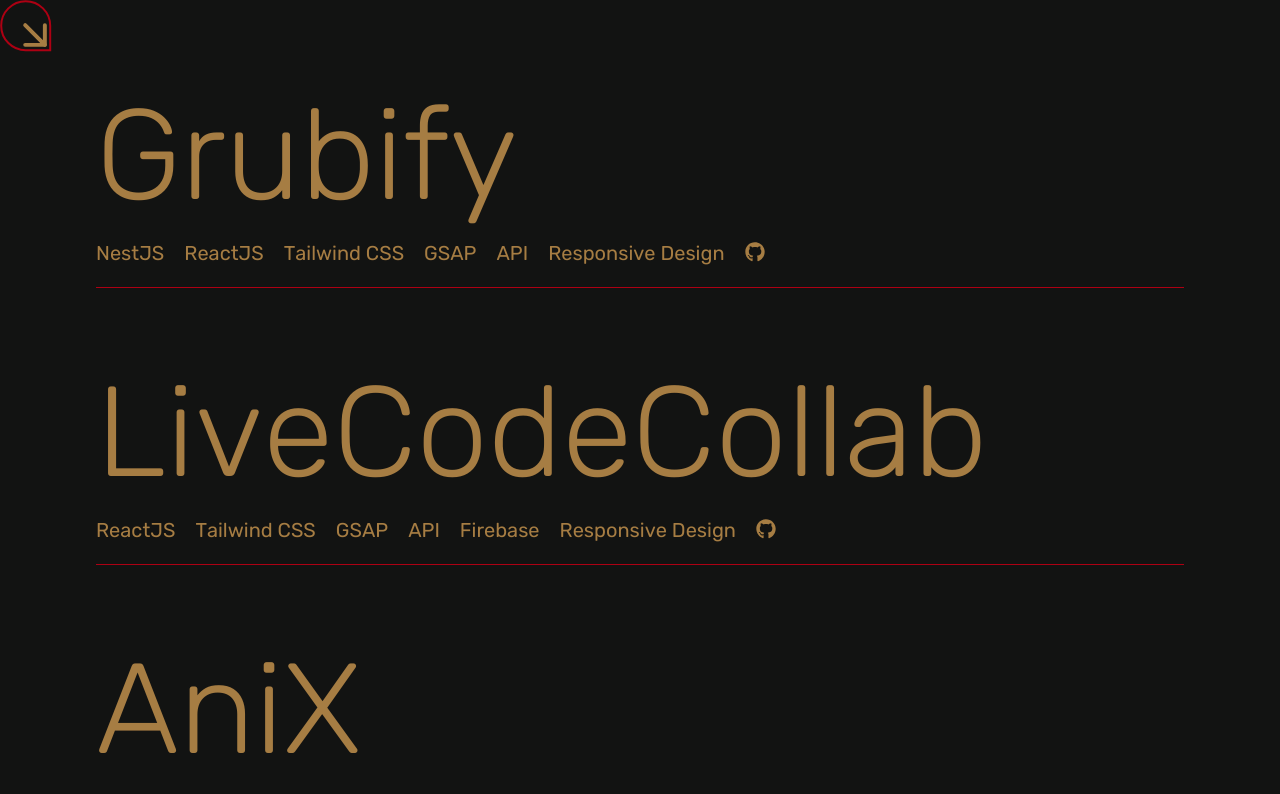
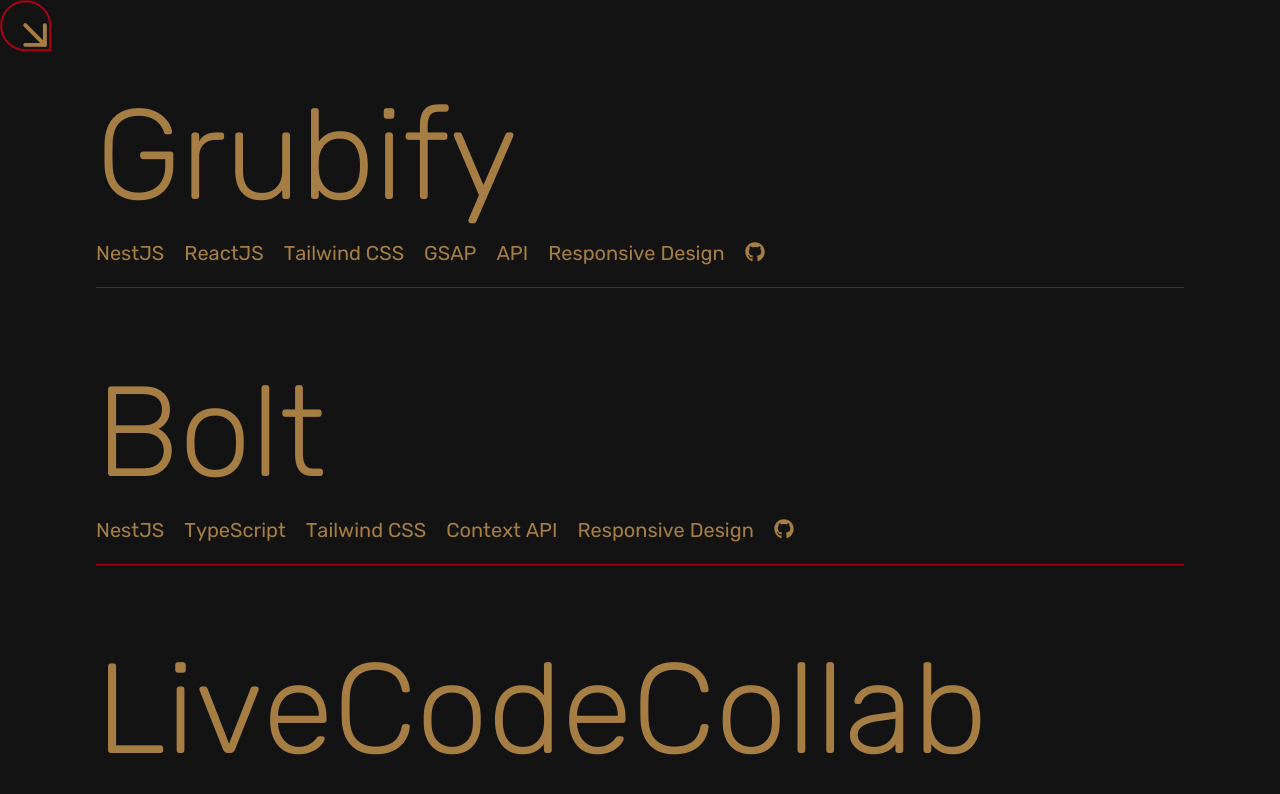
Before and after one commit to aryandewan/n0te, a Next.js app: page /projects in a window 1280 px wide. Shown: the top 794 px of the page. Built offline with nearby package versions, Linux system fonts and the light colour scheme.

Commit message:
new updates

```diff
--- a/src/app/(mypages)/projects/page.jsx
+++ b/src/app/(mypages)/projects/page.jsx
@@ -17,6 +17,23 @@ const projects = [
         links: [
             {
                 github: "https://github.com/aryandewan/grubify",
+            }
+        ]
+    },
+    {
+        name: "Bolt",
+        url: "https://bolt-taupe-two.vercel.app/",
+        preview: "/images/bolt.png",
+        tech: [
+            "NestJS",
+            "TypeScript",
+            "Tailwind CSS",
+            "Context API",
+            "Responsive Design"
+        ],
+        links: [
+            {
+                github: "https://github.com/aryandewan/bolt",
             }
         ]
     },
--- a/src/components/Art.jsx
+++ b/src/components/Art.jsx
@@ -15,7 +15,7 @@ const Art = ({containerClass}) => {
                 <div className="w-1/2 flex items-center justify-center">
                     <FiArrowUpLeft className="w-full h-full -translate-x-[20%] -translate-y-[20%]" />
                 </div>
-                <div className="relative w-1/2 aspect-square animate-spin-slow">
+                <div className="relative w-1/2 aspect-square animate-spin [animation-duration:15s]">
                     <Image
                         src="/images/art.png"
                         alt="Art Gallery"
```
Also changed, not shown: public/images/bolt.png (added).
